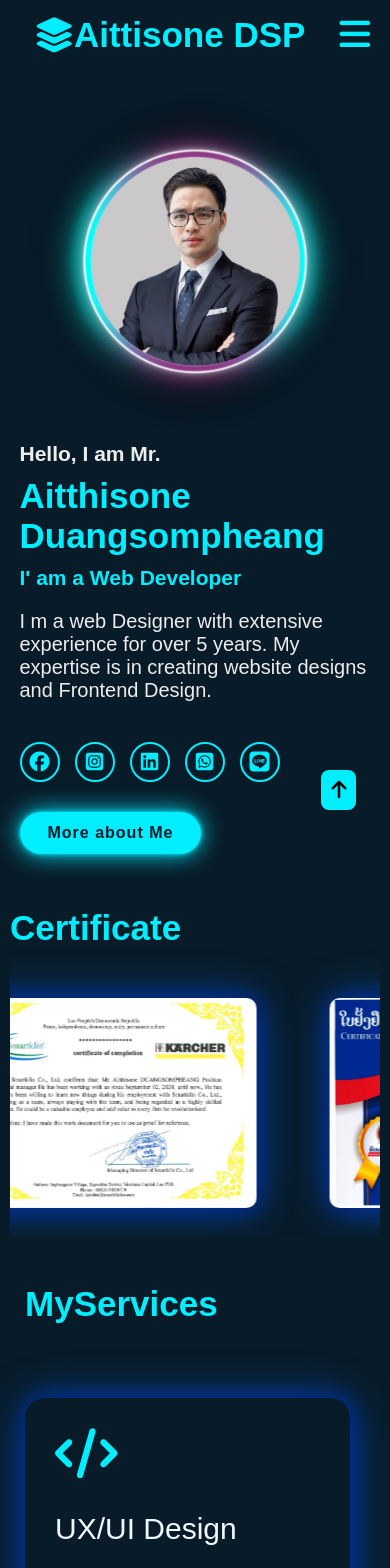
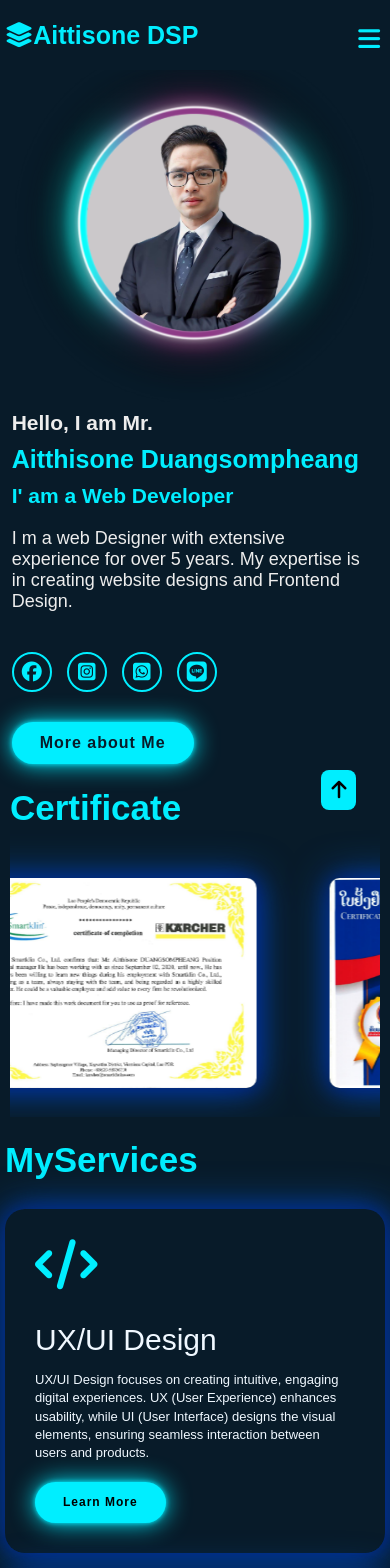
Before and after one commit to aitthisonedev/ait-cv-vite, a React (Vite) app: page / in a window 390 px wide. Shown: the top 1568 px of the page. Built offline with nearby package versions, Linux system fonts and the light colour scheme.

Commit message:
Update Responsive

```diff
--- a/src/App.jsx
+++ b/src/App.jsx
@@ -5,7 +5,7 @@ import Home from './home';
 import About from './about';
 import Services from './services';
 import Skills from './Skill';
-import Project from './Protfolio';
+// import Project from './Protfolio';
 import Contact from './contect';
 import WorkExperience from './experiences';
 import Slideshow from './slider';
@@ -18,7 +18,7 @@ function App() {
         < Home />
         <Slideshow/>
         <Services />
-        <Project />
+        {/* <Project /> */}
         <About />
         <WorkExperience />
         <Skills />
--- a/src/Education.css
+++ b/src/Education.css
@@ -60,12 +60,32 @@
     padding: 0%;
   }
   .work-experience h2 {
-    font-size: 35px;
-    margin-left: 30px;
+    font-size: 25px;
+    margin-left:5px;
+    margin-bottom: -30px;
   }
   .company-logo {
     justify-content: left;
-    margin-left: -200px;
+    margin-left: -250px;
   }
 
   }
+@media screen and (max-width:320px) {
+  .experience-entry {
+
+    display:flex;
+    flex-direction: column;
+    margin: 0%;
+    padding: 0%;
+  }
+  .work-experience h2 {
+    font-size: 25px;
+    margin-left:5px;
+
+  }
+  .company-logo {
+    justify-content: left;
+    margin-left: -180px;
+  }
+
+  }
--- a/src/Nabar/Navbar.css
+++ b/src/Nabar/Navbar.css
@@ -1,4 +1,4 @@
-.navbar{
+.navbar {
   max-width: 1400px;
 }
 .container-contral {
@@ -17,22 +17,22 @@
   /* box-shadow: 0px 2px 0px 0px orange; */
   /* background:linear-gradient(to bottom, #000000 2%, black 100%); */
   background: #081b29;
-	cursor:pointer;
-	color:#333333;
-	font-family:Arial;
-	font-size:15px;
-	font-weight:bold;
-	text-decoration:none;
+  cursor: pointer;
+  color: #333333;
+  font-family: Arial;
+  font-size: 15px;
+  font-weight: bold;
+  text-decoration: none;
   /* text-shadow:0px 0px 0px #f29d13; */
 }
 
-.logo a{
+.logo a {
   /* height: 65px; */
   width: 300px;
   font-size: 35px;
   color: #0ef;
   margin: 0px 20px;
-  transition: .3s;
+  transition: 0.3s;
   display: flex;
   justify-content: center;
   align-items: center;
@@ -45,9 +45,8 @@
   /* color: #0ef; */
   border-radius: 5px;
   transform: translateY(-10px);
-  text-shadow: 0 0 55px #0ef,
-    0 0 25px white, 0 0 50px #0efe,
-    0 0 100px #0ef, 0 0 200px #0ef;
+  text-shadow: 0 0 55px #0ef, 0 0 25px white, 0 0 50px #0efe, 0 0 100px #0ef,
+    0 0 200px #0ef;
 }
 
 /* .contral {
@@ -62,7 +61,7 @@
   justify-content: center;
   align-items: center;
   margin-right: 20px;
-  padding:0 40px;
+  padding: 0 40px;
   margin-top: 20px;
 }
 
@@ -71,18 +70,17 @@
   font-size: 25px;
   margin-right: 25px;
   font-weight: 600;
-  transition: .3s;
+  transition: 0.3s;
   text-decoration: none;
   opacity: 0;
-  animation: slideTop .5s ease forwards;
-  animation-delay: calc(.1s * var(--1));
+  animation: slideTop 0.5s ease forwards;
+  animation-delay: calc(0.1s * var(--1));
 }
 
 .menu a:hover {
   color: #0ef;
-  text-shadow: 0 0 55px #0ef,
-    0 0 25px #0ef, 0 0 50px #0ef,
-    0 0 100px #0ef, 0 0 200px #0ef;
+  text-shadow: 0 0 55px #0ef, 0 0 25px #0ef, 0 0 50px #0ef, 0 0 100px #0ef,
+    0 0 200px #0ef;
 }
 
 .menu-icon {
@@ -100,10 +98,10 @@
   left: auto;
   right: 0px;
   /* background: #081b29; */
-  background:#25313a;
+  background: #25313a;
   margin-top: 100px;
   border-radius: 10px;
-  width:200px;
+  width: 200px;
   text-align: right;
   /* padding: 10px; */
   /* margin-left: 50px; */
@@ -114,10 +112,9 @@
   color: white;
   display: flex;
   justify-content: left;
-  padding: 10px;
+  padding: 5px;
   /* margin-right: 10px; */
   /* width: 10px; */
-
 }
 
 .menu-icon {
@@ -126,12 +123,12 @@
 }
 
 .search-container {
-  display:flex;
-  justify-content:right;
-  width:100%;
+  display: flex;
+  justify-content: right;
+  width: 100%;
   margin-right: 0;
   padding: 0;
-  transition: .3s;
+  transition: 0.3s;
   opacity: 0;
   animation: slideLeft 1s ease forwards;
 }
@@ -145,11 +142,11 @@
   padding: 10px;
 }
 
-.search-container .search-success  input {
+.search-container .search-success input {
   border: 1px solid #0efe;
   color: #0efe;
   background: none;
-  max-width:40%;
+  max-width: 40%;
   font-size: 12px;
   margin-left: 15px;
   margin-right: 0px;
@@ -157,9 +154,7 @@
   border-radius: 5px;
   padding: 10px;
   cursor: pointer;
-
 }
-
 
 .search-container.open {
   position: fixed;
@@ -175,7 +170,6 @@
 .search-container.active {
   display: block;
 }
-
 
 .search-container .search-success input:hover {
   border: 1px solid #0efe;
@@ -209,8 +203,8 @@
   .menu-icon {
     display: block;
     position: absolute;
-    top: 15px;
-    right: 20px;
+    top: 25px;
+    right: 15px;
   }
 
   .navbar.active .menu {
@@ -221,8 +215,7 @@
     color: #0efe;
   }
 }
-@media only screen and (max-width: 768px) {
-
+@media only screen and (max-width: 980px) {
   .logo img {
     height: 40px;
     width: auto;
@@ -231,9 +224,7 @@
   .container-contral {
     height: 70px;
   }
-
 }
-
 
 @keyframes slideLeft {
   0% {
@@ -282,3 +273,20 @@
     opacity: 1;
   }
 }
+@media only screen and (max-width: 390px) {
+  .logo a {
+    /* height: 65px; */
+    font-size: 25px;
+    color: #0ef;
+    margin: 0px 5px;
+    display: flex;
+    justify-content:left;
+  }
+  .menu-icon {
+    font-size: 25px;
+    margin-right: 5px;
+    top: 25px;
+    right: 5px;
+
+  }
+}
--- a/src/Slider.css
+++ b/src/Slider.css
@@ -55,16 +55,30 @@
 }
 @media screen and (max-width:480px) {
   .Slider{
-    margin-bottom: 1150px;
+    margin-bottom: 1000px;
 
   }
   h1 {
     font-size: 35px;
     display: flex;
-    justify-content: 10px;
+    justify-content: left;
   }
   .logo-slide img {
     width:auto;
     height:210px
   }
 }
+@media screen and (max-width:320px) {
+  .Slider{
+    margin-bottom: 1130px;
+
+  }
+
+  .logo-slide img {
+    width:auto;
+    height:150px;
+    margin-top: 25px;
+    margin-bottom: 25px;
+
+  }
+}
--- a/src/about.css
+++ b/src/about.css
@@ -6,14 +6,19 @@
 }
 
 
+.about-img {
+  background: url(/image/bgabout.png);
+  background-size: contain;
+  margin-left: 30px;
+}
 .about-img img {
   width: auto;
   height:650px;
   border-radius: 10px;
-  margin-left: 40px;
   background-size: contain;
   background-repeat: no-repeat;
   overflow: hidden;
+  background-color: #0ef;
 }
 
 .about-text h2 {
@@ -59,23 +64,29 @@
     grid-gap: 70px;
   }
   .about-img img {
-    max-width: 630px;
     height: auto;
     width: 100%;
     border-radius: 8px;
+  }
+  .about-img {
+    background: none;
+    background-size: contain;
+    margin-left: 30px;
   }
 
 
   .about-text h4 {
     display: flex;
     justify-content: left;
-    /* margin-left: 40px; */
+    margin:5px;
+    padding: 0;
   }
 
   .about-text p {
     display: flex;
     justify-content:left;
     margin-bottom: 40px;
+
   }
 
   .btn-box {
@@ -85,17 +96,47 @@
 }
 @media (max-width: 480px) {
   .about {
-    margin-bottom: 50px;
-    margin-left: 30px;
+    margin-bottom: 170px;
+    margin: 5px;
+  }
+  .about-img {
+    margin-left: 0%;
+    margin: 5px;
   }
   .about-img img {
-    max-width: 320px;
+    height:auto;
+    max-width:100%;
+    margin-bottom: -50px;
+  }
+  .about-text {
+    margin: 0px;
+    padding: 0%;
+    margin-bottom: 15px;
+  }
+  .about-text p {
+    margin: 0px;
+    padding: 0%;
+    margin-bottom: 20px;
+  }
+  .about-text h2 {
+    font-size: 35px;
+    margin: 0px;
+    padding: 0%;
+  }
+
+}
+/* @media (max-width: 390px) {
+  .about {
+    margin-bottom: 50px;
+    margin: 0px;
+  }
+  .about-img {
     height: auto;
-    width: auto;
-    margin-left: 0px;
+    width:100%;
   }
+
   .about-text h2 {
     font-size: 35px;
   }
 
-}
+} */
--- a/src/contact.css
+++ b/src/contact.css
@@ -172,5 +172,9 @@ form .Send:hover {
         font-size: 35px;
 
     }
+    .contact {
+        margin: 5px;
+        padding: 0%;
+    }
 
 }
--- a/src/experiences.css
+++ b/src/experiences.css
@@ -51,9 +51,16 @@
 @media (max-width: 480px) {
     work-experience h2 {
         font-size:25px;
+        margin: 0%;
+        padding: 0%;
 
     }
-    .company-logo {
-        margin: 0px 0px;/* Optional: makes the image round */
+    .company-logo-x {
+        margin: 0px 15px;/* Optional: makes the image round */
+    }
+    .work-experience ul {
+        list-style: none;
+        padding: 0;
+        margin: 30px 5px;
     }
   }
--- a/src/home.css
+++ b/src/home.css
@@ -28,7 +28,7 @@ body {
     background-position:center;
     display: flex;
     align-items: center;
-    padding: 70px 5% 0;
+    padding: 75px 3% 0;
     opacity: 0;
     animation: slideTop .5s ease forwards;
     animation-delay: calc(.2s * var(--1));
@@ -44,7 +44,7 @@ body {
 }
 
 .home-content h3 {
-    font-size: 32px;
+    font-size: 25px;
     font-weight: 700;
     opacity: 0;
     animation: slideBottom 1s ease forwards;
@@ -72,7 +72,7 @@ body {
 }
 
 .home-content p {
-    font-size: 20px;
+    font-size: 18px;
     opacity: 0;
     animation: slideLeft 1s ease forwards;
     animation-delay: 1s;
@@ -260,6 +260,7 @@ body {
     }
     .home-content p {
         margin: 10px 0;
+        margin-right: 5px;
     }
     .home-content
     .btn-box {
@@ -272,6 +273,19 @@ body {
 @media screen and (max-width:480px) {
 
     .home {
-        margin-bottom: 220px;
+        margin-bottom: 170px;
+    }
+    .home-content h1 {
+        font-size: 25px;
     }
 }
+@media screen and (max-width:320px) {
+
+    .home {
+        margin-bottom: 170px;
+        height: 80vh;
+    }
+    .home-content h1 {
+        font-size: 25px;
+    }
+}
--- a/src/home.jsx
+++ b/src/home.jsx
@@ -31,9 +31,6 @@ const Home = () => {
           <a href="https://www.instagram.com/aittisone_dsp/" target="_Bank" style={{ "--1": 7 }} className="active">
             <i className="fa-brands fa-square-instagram"></i>
           </a>
-          <a href="https://www.instagram.com/aittisone_dsp/" target="_Bank" style={{ "--1": 8 }} className="active">
-          <i className="fa-brands fa-linkedin"></i>
-          </a>
           <a href="https://api.whatsapp.com/send?phone=8562078866695" target="_Bank" style={{ "--1": 9 }} className="active">
             <i className="fa-brands fa-square-whatsapp"></i>
           </a>
--- a/src/services.css
+++ b/src/services.css
@@ -1,4 +1,3 @@
-
 .btn-box {
   display: inline-block;
   padding: 12px 28px;
@@ -12,14 +11,12 @@
   opacity: 0;
   animation: slideTop 1s ease forwards;
   animation-delay: 2s;
-    box-shadow: 0 0 5px #0ef,
-        0 0 25px #0ef;
+  box-shadow: 0 0 5px #0ef, 0 0 25px #0ef;
 }
 
 .btn-box:hover {
-    box-shadow: 0 0 5px cyan,
-        0 0 25px cyan, 0 0 50px cyan,
-        0 0 100px cyan, 0 0 200px cyan;
+  box-shadow: 0 0 5px cyan, 0 0 25px cyan, 0 0 50px cyan, 0 0 100px cyan,
+    0 0 200px cyan;
 }
 
 .services {
@@ -27,31 +24,26 @@
   font-size: 20px;
   line-height: 1.4;
   /* margin-bottom: 40px; */
-
 }
 
 .sup-title {
   text-align: center;
   font-size: 60px;
   padding-bottom: 70px;
-
 }
 
 .sup-title span {
   color: #0ef;
-
 }
 
 .container {
-    padding: 40px;
-
+  padding: 30px;
 }
 
 .services-list {
   display: grid;
   grid-template-columns: repeat(auto-fit, minmax(259px, 1fr));
   grid-gap: 25px;
-
 }
 
 .services-list div {
@@ -62,21 +54,18 @@
   border-right: 10px;
   border-radius: 20px;
   transition: background 0.5s, transform 0.5s;
-    box-shadow: 1px 1px 20px #012290f7,
-        1px 1px 40px #0053b8f7;
+  box-shadow: 1px 1px 20px #012290f7, 1px 1px 40px #0053b8f7;
 }
 
 .services-list div i {
   font-size: 50px;
   margin-bottom: 30px;
-
 }
 
 .services-list div h2 {
   font-size: 30px;
   font-weight: 500;
-    margin-bottom: 15px;
-
+  margin-bottom: 10px;
 }
 
 .services-list div a {
@@ -85,7 +74,6 @@
   font-size: 12px;
   margin-top: 20px;
   display: inline-block;
-
 }
 
 .read {
@@ -101,20 +89,17 @@
   opacity: 0;
   animation: slideTop 1s ease forwards;
   animation-delay: 2s;
-    box-shadow: 0 0 5px #0ef,
-        0 0 25px #0ef;
+  box-shadow: 0 0 5px #0ef, 0 0 25px #0ef;
 }
 
 .read:hover {
-    box-shadow: 0 0 5px cyan,
-        0 0 25px cyan, 0 0 50px cyan,
-        0 0 100px cyan, 0 0 200px cyan;
+  box-shadow: 0 0 5px cyan, 0 0 25px cyan, 0 0 50px cyan, 0 0 100px cyan,
+    0 0 200px cyan;
 }
 
 .services-list div:hover {
   transform: translateY(-10px);
 }
-
 
 @keyframes showText {
   100% {
@@ -122,7 +107,6 @@
     /* Set opacity to 1 at the end of the animation */
   }
 }
-
 
 @keyframes animate-bar {
   100% {
@@ -158,34 +142,26 @@
 @keyframes animate-path1 {
   100% {
     stroke-dashoffset: 50;
-        ;
   }
 }
 
 @keyframes animate-path2 {
   100% {
     stroke-dashoffset: 175;
-        ;
   }
 }
 
 @keyframes animate-path3 {
   100% {
     stroke-dashoffset: 125;
-        ;
   }
 }
 
 @keyframes animate-path4 {
   100% {
     stroke-dashoffset: 75;
-        ;
   }
 }
-
-
-
-
 
 @keyframes slideRight {
   0% {
@@ -235,10 +211,7 @@
   }
 }
 
-
-
-@media(max-width:880px) {
-
+@media (max-width: 880px) {
   .services {
     display: flex;
     align-items: center;
@@ -247,25 +220,30 @@
     max-height: 15px;
     margin-bottom: 400px;
   }
-    .sup-title{
+  .sup-title {
     font-size: 55px;
   }
-
 }
-@media(max-width:480px) {
-    .sup-title{
-        font-size: 50px;
+@media (max-width: 480px) {
+  .sup-title {
+    font-size: 25px;
+    text-align: left;
+    font-size: 35px;
+    padding-bottom: 25px;
   }
   .services {
-        margin-bottom: 600px;
-
+    margin-bottom: 510px;
+  }
+  .container {
+    padding: 5px;
+  }
+}
+@media (max-width: 320px) {
+  .services {
+    margin-bottom: 550px;
   }
   .sup-title {
-        text-align: left;
     font-size: 35px;
-
-    }
-    .container {
-    padding-left: 25px;
+    padding-bottom: 25px;
   }
 }
--- a/src/skills.css
+++ b/src/skills.css
@@ -367,8 +367,8 @@
     .container1 {
         width: 45%;
         height: 100%;
-        padding: 0 40px;
-        margin-left: 0%;
+        margin:5px;
+        padding: 0%;
     }
 
     .sup-skills {
@@ -385,12 +385,12 @@
         margin-bottom: 50PX;
         margin-top: 40px;
         height: 1250px ;
+        margin: 5px;
     }
 
     .sup-skills {
         text-align: left;
         font-size: 35px;
-        margin-left: 40px;
 
     }
     .container1 h2 {
@@ -400,3 +400,39 @@
     }
 
 }
+@media(max-width:320px) {
+
+    .container1 {
+        width:100%;
+        height: auto;
+        margin:5px;
+        padding: 0%;
+        margin-right: -15px;
+    }
+    .radial-bars-container .radial-bars {
+        width: 50%;
+        height: 170px;
+        margin-bottom: 10px;
+        position: relative;
+    }
+
+    .radial-bars-container .radial-bars svg {
+        position: absolute;
+        top: 50%;
+        left: 50%;
+        transform: translate(-50%, -50%) rotate(-90deg);
+        width: 120px;
+        height: 160px;
+
+    }
+
+    .radial-bars-container .radial-bars .progress-bar {
+        stroke-width: 10;
+        stop-color: black;
+        fill: transparent;
+        stroke-dasharray: 502;
+        stroke-dashoffset: 502;
+        stroke-linecap: round;
+        animation: animate-bar 1s linear forwards;
+    }
+}
```
Also changed, not shown: public/image/bgabout.png (added). Lines whose indentation alone changed are shown as unchanged.
